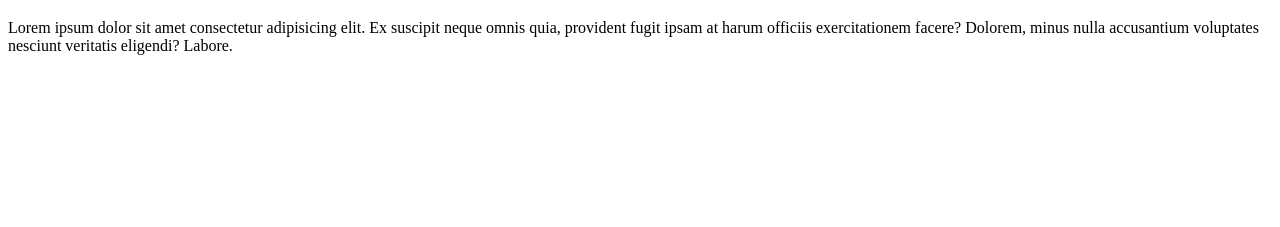
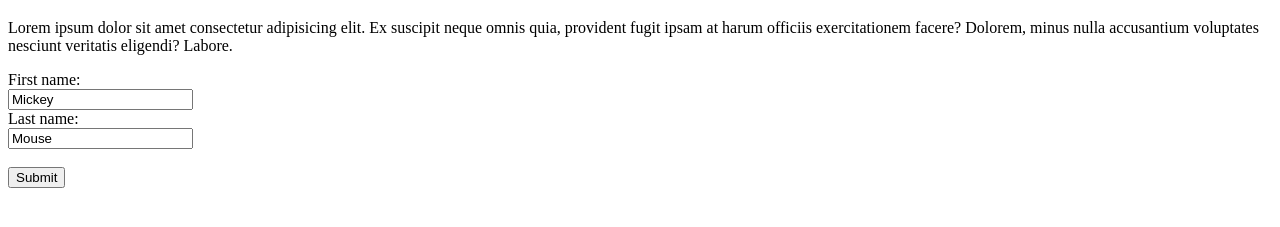
Before and after one commit to mikenimungu/my-first-git-project, a plain HTML site: page index.html in a window 1280 px wide. Shown: the part 61-288 px from the top of the page. Drawn offline with Linux system fonts and the light colour scheme.

Commit message:
my git form

```diff
--- a/index.html
+++ b/index.html
@@ -13,7 +13,13 @@
     <p>Lorem ipsum dolor sit amet consectetur adipisicing elit. Ex suscipit neque omnis quia, provident fugit ipsam at
         harum officiis exercitationem facere? Dolorem, minus nulla accusantium voluptates nesciunt veritatis eligendi?
         Labore.</p>
-
+        <form action="/action_page.php">
+            First name:<br>
+            <input type="text" name="firstname" value="Mickey"><br>
+            Last name:<br>
+            <input type="text" name="lastname" value="Mouse"><br><br>
+            <input type="submit" value="Submit">
+          </form>
 
 </body>
 
```
